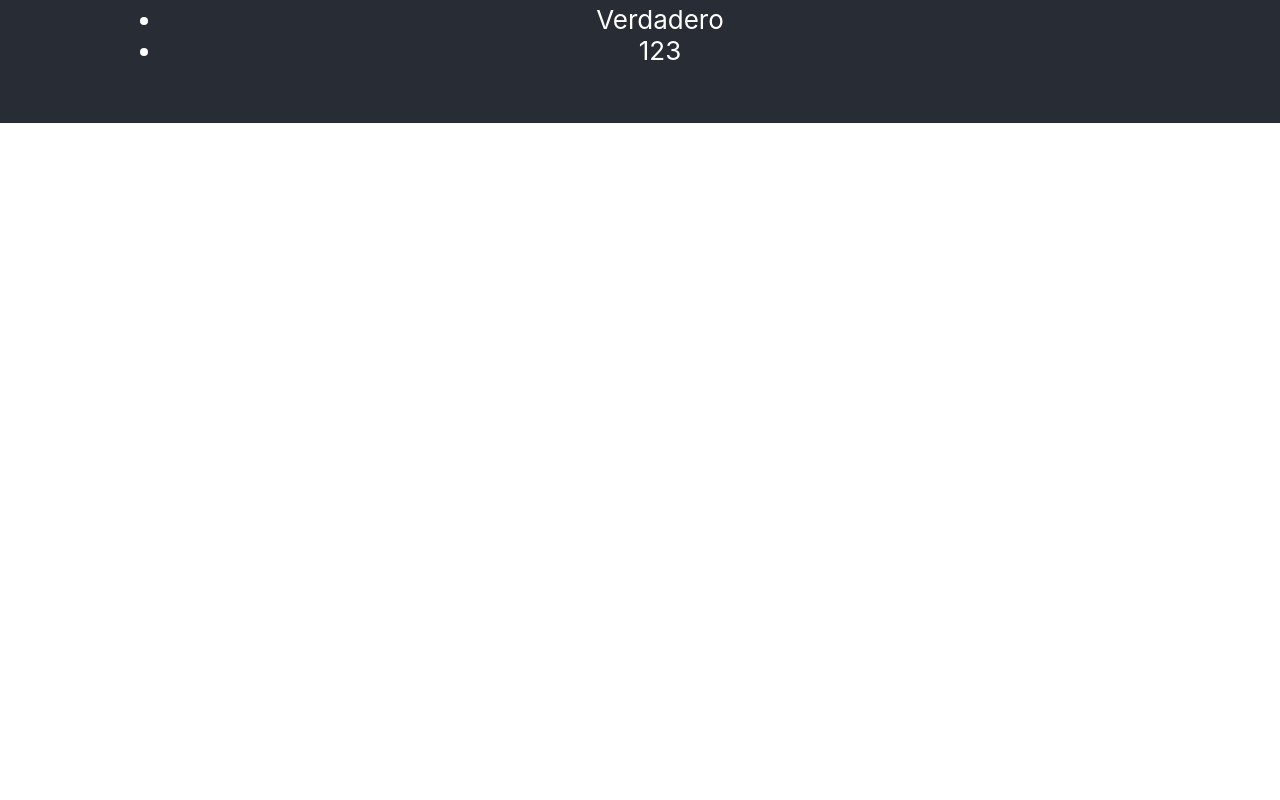
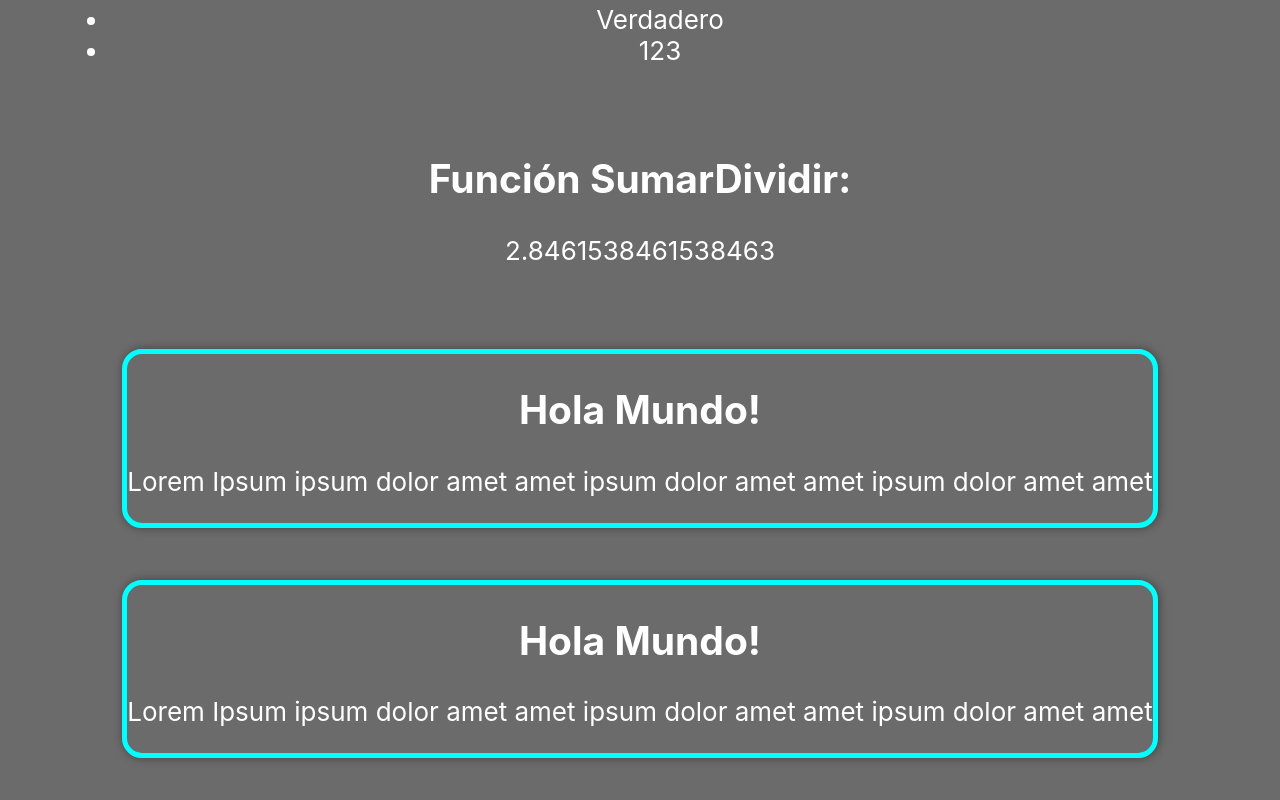
Before and after one commit to gonzaloventura/react-app, a React (Create React App) app: page / in a window 1280 px wide. Shown: the part 1076-1876 px from the top of the page. Before the commit the page ends 1199 px from the top, so only its background shows below. Built offline with nearby package versions, Linux system fonts and the light colour scheme.

Commit message:
Se agrega e importa Card

```diff
--- a/src/App.css
+++ b/src/App.css
@@ -14,7 +14,7 @@
 }
 
 .App-header {
-  background-color: #282c34;
+  background-color: rgb(107, 107, 107);
   min-height: 100vh;
   display: flex;
   flex-direction: column;
@@ -36,3 +36,19 @@
     transform: rotate(360deg);
   }
 }
+
+.Tarjeta{
+  border: 5px solid;
+  border-color: aqua;
+  border-radius: 20px;
+  margin: 2em;
+  box-shadow: 1px 0 10px rgb(0 0 0 / 40%);
+}
+.Tarjeta:hover{
+  border: 5px solid;
+  border-color: rgb(226, 214, 42);
+  border-radius: 20px;
+  margin: 2em;
+  box-shadow: 1px 0 10px rgb(0 0 0 / 40%);
+  transition: .5s;
+}
--- a/src/App.js
+++ b/src/App.js
@@ -2,6 +2,8 @@ import logo from './logo.svg';
 import './App.css';
 import Componente from './components/Componente';
 import Propiedades from './components/Propiedades';
+import Funciones from './components/Funciones';
+import Card from './components/Cards';
 
 function App() {
   let auth = false;
@@ -31,6 +33,20 @@ function App() {
         booleano={true}
         array = {[1,2,3]} />
         <br />
+
+        <Funciones primero={50} segundo={24} />
+
+        <br />
+      <div className="row">
+        <Card
+          title="Hola Mundo!"
+          text="Lorem Ipsum  ipsum dolor amet amet ipsum dolor amet amet ipsum dolor amet amet"
+        />
+        <Card
+          title="Hola Mundo!"
+          text="Lorem Ipsum  ipsum dolor amet amet ipsum dolor amet amet ipsum dolor amet amet"
+        />
+      </div>
       </section>
       </header>
     </div>
--- /dev/null
+++ b/src/components/Cards.js
@@ -0,0 +1,15 @@
+import React from 'react';
+import '../App.css';
+
+function Card(props){
+    return (
+        <div className="Tarjeta">
+        <h2>{props.title} </h2>
+        <p>
+            {props.text}
+        </p>
+        </div>
+    );
+}
+
+export default Card;
--- /dev/null
+++ b/src/components/Funciones.js
@@ -0,0 +1,12 @@
+import React from 'react';
+
+function SumarDividir(valor){
+    return (
+        <div>
+        <h2>Función SumarDividir: </h2>
+        {(valor.primero+valor.segundo)/(valor.primero-valor.segundo)}
+        </div>
+    );
+}
+
+export default SumarDividir;
```
